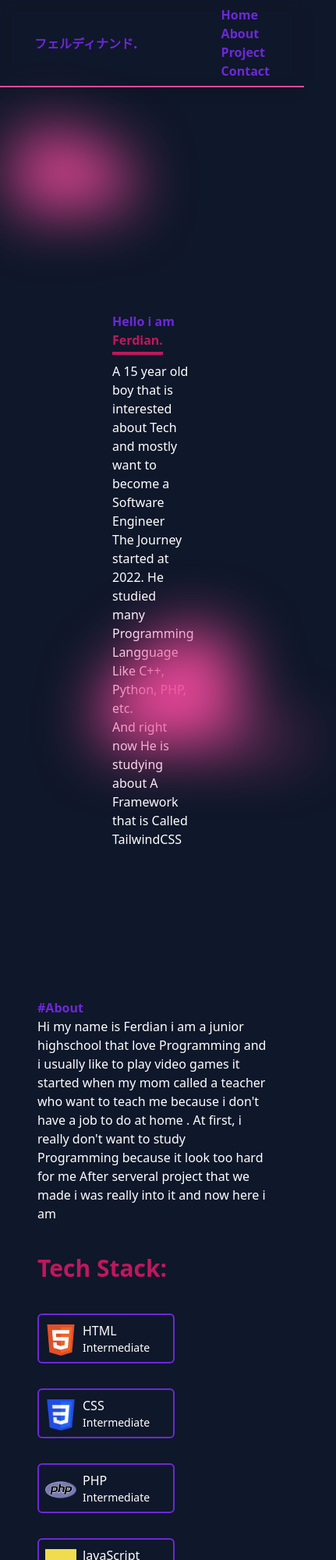
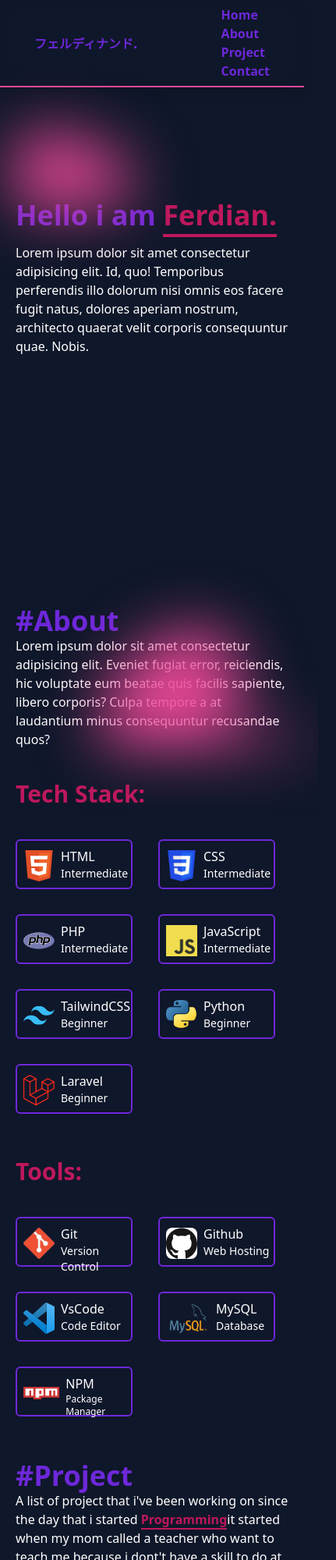
Before and after one commit to 12Ferdian12/12Ferdian12.github.io, a website: page Views/Personal.html in a window 390 px wide. Shown: the top 2000 px of the page at 78% size, 431 px wide, since content can reach past the window. Drawn offline with nearby package versions, Linux system fonts and the light colour scheme.

Commit message:
UPDATE: -FIXING RESPONSIVE PROBLEM(ON PROGRESS)

```diff
--- a/Views/Personal.html
+++ b/Views/Personal.html
@@ -11,97 +11,99 @@
   <script src="https://unpkg.com/feather-icons"></script>
 
 </head>
-<body class="bg-slate-900 ">
+<body class="bg-slate-900 scrollbar-thin scrollbar-thumb-pink-500 ">
     <!-- Navbar start -->
      <nav id="Nav" class="flex z-50 p-7 border-b-2 h-28 border-pink-500 bg-transparent backdrop-filter backdrop-blur overflow-hidden justify-between items-center shadow-lg sticky top-0 bg-slate-900 ">
         <div class="flex ">
-            <h1 class=" float-left mx-4    font-bold  text-violet-700 font-Japan hover:border-b-2 border-violet-700 sm:text-2xl  md:text-2xl " >フェルディナンド.</h1>
+            <h1 class=" float-left mx-4    font-bold  text-violet-700 font-Japan hover:border-b-2 border-violet-700 sm:text-2xl  md:text-2xl hover:cursor-default" >フェルディナンド.</h1>
         </div>
-        <div class="md:flex float-left items-center justify-between -z-10"  >
-            <div class=" mx-4 font-bold  text-sky-50 hover:border-b-2 border-violet-700" >
-                <!-- <a class="text-violet-700" href="#Home">Home</a> -->
+        <ul class="sm:hidden md:flex float-left items-center justify-between -z-10"  >
+            <li class=" mx-4 font-bold  text-sky-50 hover:border-b-2 border-violet-700" >
                 <button class="text-violet-700" onclick="topFunction()" id="myBtn" >Home</button>
-            </div>
-            <div class=" mx-4   font-bold  text-sky-50 hover:border-b-2 border-violet-700">
+            </li>
+            <li class=" mx-4   font-bold  text-sky-50 hover:border-b-2 border-violet-700">
                 <a class="text-violet-700" href="#About">About</a>
-            </div>
-            <div class=" mx-4   font-bold text-sky-50 hover:border-b-2 border-violet-700">
+            </li>
+            <li class=" mx-4   font-bold text-sky-50 hover:border-b-2 border-violet-700">
                 <a class="text-violet-700" href="#Project">Project</a>
-            </div>
-            <div class="mx-4  font-bold  text-sky-50 hover:border-b-2 border-violet-700">
+            </li>
+            <li class="mx-4  font-bold  text-sky-50 hover:border-b-2 border-violet-700">
                 <a class="text-violet-700" href="#Contact">Contact</a>
-            </div>
-        </div>
+            </li>
+        </ul>
+
     </nav>
     <!-- Navbar end -->
 
-<section id="Home"  >
-    <div class="absolute p-36 w-full h-full blur-2xl " style="background-image: url(./img/BGH.png);" ></div>
-    <div class="mb-12 p-36" >
-        <div class=" sm:p-1 md:p-16 pt-36 container mx-auto  text-white ">
-            <header class="text-left font-bold mb-4 text-violet-700 sm:text-5xl md:text-4xl ">
-                Hello i am <span class=" pb-1 border-b-4 text-pink-700 border-pink-700">Ferdian.</span>
-            </header>
-            <p class="sm:text-xl md:text-lg"> A 15 year old boy that is interested about Tech and mostly want to become a Software Engineer <br>The Journey started at 2022. He studied many Programming Langguage Like C++, Python, PHP, etc. <br> And right now He is studying about A Framework that is Called TailwindCSS </p>
+    <section id="Home"  >
+        <div class="absolute md:p-36 w-full h-full blur-2xl " style="background-image: url(./img/BGH.png);" ></div>
+        <div class="mb-12 sm:py-36 sm:px-10 md:p-36" >
+            <div class="px-5 sm:p-1 md:p-16 pt-36 container mx-auto  text-white ">
+                <header class="text-left font-bold mb-4 text-violet-700 text-4xl sm:text-5xl md:text-4xl ">
+                    Hello i am <span class="  md:pb-1 border-b-4 text-pink-700 border-pink-700">Ferdian.</span>
+                </header>
+                <p class="container mb-80 md:m-0 w-[350px] md:w-[700px] sm:text-xl md:text-lg"> Lorem ipsum dolor sit amet consectetur adipisicing elit. Id, quo! Temporibus perferendis illo dolorum nisi omnis eos facere fugit natus, dolores aperiam nostrum, architecto quaerat velit corporis consequuntur quae. Nobis.</p>
+            </div>
         </div>
-    </div>
-</section>
+    </section>
     <!-- Home end -->
 
     <!-- About start -->
-    <section class="m-12" id="About" >
-        <div class="sm:p-1 md:p-44  text-white ">
-            <span class="text-violet-700 font-bold sm:text-5xl md:text-4xl"> #About </span>
-            <p class="container md:w-[700px]  mb-10 text-white sm:text-sm md:text-base"> Hi my name is Ferdian i am a junior highschool that love Programming and i usually like to play video games it started when my mom called a teacher who want to teach me because i don't have  a job to do at home .  At first, i really don't want to study Programming because it look too hard for me  After serveral project that we made i was really into it and now here i am  </p>
+    <section  id="About" >
+        <div class="container sm:p-1 md:p-44  text-white ">
+            <div class="px-5 ">
+                <span class="text-violet-700  font-bold text-4xl sm:text-5xl md:text-4xl"> #About </span>
+                <p class="container  w-[350px] md:w-[700px]  mb-10 text-white sm:text-xl md:text-lg">  Lorem ipsum dolor sit amet consectetur adipisicing elit. Eveniet fugiat error, reiciendis, hic voluptate eum beatae quis facilis sapiente, libero corporis? Culpa tempore a at laudantium minus consequuntur recusandae quos? </p>
+            </div>
            <div class="flex justify-start items-center gap-4">
-                <h1 class="mb-10 font-bold text-3xl text-pink-700  ">Tech Stack:</h1>
+                <h1 class="px-5 mb-10 font-bold text-3xl text-pink-700  ">Tech Stack:</h1>
            </div>
             <!-- Bar start -->
             <!-- Programming Language -->
-            <div class="grid  gap-4 mb-10 sm:grid-cols-2  md:grid-cols-6">
-                <div class="flex mb-4 w-44 h-16 border-2 rounded-md border-violet-700 ">
+            <div class="px-5 grid  gap-4 mb-10 grid-cols-2 sm:grid-cols-2  md:grid-cols-6">
+                <div class="flex mb-4 w-[150px] md:w-44 h-16 border-2 rounded-md border-violet-700 ">
                     <img class="mx-2 my-3 w-10 h-10"  src="./img/html.svg" alt="">
                     <div class="py-2  ">
                         <p class=" font-medium">HTML</p>
                         <p class="text-sm hover:border-b border-white">Intermediate</p>
                     </div>
                 </div>
-                <div class="flex mb-4 w-44 h-16 border-2 rounded-md border-violet-700 ">
+                <div class="flex mb-4 w-[150px] md:w-44 h-16 border-2 rounded-md border-violet-700 ">
                     <img class="mx-2 my-3 w-10 h-10"  src="./img/CSS3.png" alt="CSS">
                     <div class="py-2 ">
                         <p class=" font-medium">CSS</p>
                         <p class="text-sm hover:border-b border-white">Intermediate</p>
                     </div>
                 </div>
-                <div class="flex mb-4 w-44 h-16 border-2 rounded-md border-violet-700 ">
+                <div class="flex mb-4 w-[150px] md:w-44 h-16 border-2 rounded-md border-violet-700 ">
                     <img class="mx-2 my-3 w-10 h-10"  src="./img/php.png" alt="PHP">
                     <div class="py-2 ">
                         <p class=" font-medium">PHP</p>
                         <p class="text-sm hover:border-b border-white">Intermediate</p>
                     </div>
                 </div>
-                <div class="flex mb-4 w-44 h-16 border-2 rounded-md border-violet-700 ">
+                <div class="flex mb-4 w-[150px] md:w-44 h-16 border-2 rounded-md border-violet-700 ">
                     <img class="mx-2 my-3 w-10 h-10"  src="./img/JS.png" alt="JavaScript">
                     <div class="py-2 ">
                         <p class=" font-medium">JavaScript</p>
                         <p class="text-sm hover:border-b border-white">Intermediate</p>
                     </div>
                 </div>
-                <div class="flex mb-4 w-44 h-16 border-2 rounded-md border-violet-700 ">
+                <div class="flex mb-4 w-[150px] md:w-44 h-16 border-2 rounded-md border-violet-700 ">
                     <img class="mx-2 my-3 w-10 h-10"  src="./img/Tailwind.svg" alt="TailwindCSS">
                     <div class="py-2 ">
                         <p class=" font-medium">TailwindCSS</p>
                         <p class="text-sm hover:border-b border-white">Beginner</p>
                     </div>
                 </div>
-                <div class="flex mb-4 w-44 h-16 border-2 rounded-md border-violet-700 ">
+                <div class="flex mb-4 w-[150px] md:w-44 h-16 border-2 rounded-md border-violet-700 ">
                     <img class="mx-2 my-3 w-10 h-10"  src="./img/Python.png" alt="Python">
                     <div class="py-2">
                         <p class=" font-medium">Python</p>
-                        <p class="text-sm hover:border-b border-white">Intermediate</p>
+                        <p class="text-sm hover:border-b border-white">Beginner</p>
                     </div>
                 </div>
-                <div class="flex mb-4 w-44 h-16 border-2 rounded-md border-violet-700 ">
+                <div class="flex mb-4 w-[150px] md:w-44 h-16 border-2 rounded-md border-violet-700 ">
                     <img class="mx-2 my-3 w-10 h-10"  src="./img/Laravel.png" alt="Laravel">
                     <div class="py-2">
                         <p class=" font-medium">Laravel</p>
@@ -110,41 +112,41 @@
                 </div>
             </div>
             <!-- Tools -->
-            <h1 class="mb-10 font-bold text-3xl text-pink-700">Tools:</h1>
-            <div class="grid grid-cols-6 gap-4 mb-10 sm:grid-cols-2  md:grid-cols-6">
-                <div class="flex mb-4 w-44 h-16 border-2 rounded-md border-violet-700 ">
+            <h1 class="px-5 mb-10 font-bold text-3xl text-pink-700">Tools:</h1>
+            <div class="px-5 grid  gap-4 mb-10 grid-cols-2 sm:grid-cols-2  md:grid-cols-6">
+                <div class="flex mb-4 w-[150px] md:w-44 h-16 border-2 rounded-md border-violet-700 ">
                     <img class="mx-2 my-3 w-10 h-10"  src="./img/Git.png" alt="Git">
                     <div class="py-2 ">
                         <p class=" font-medium">Git</p>
                         <p class="text-sm hover:border-b border-white">Version Control</p>
                     </div>
                 </div>
-                <div class="flex mb-4 w-44 h-16 border-2 rounded-md border-violet-700 ">
+                <div class="flex mb-4 w-[150px] md:w-44 h-16 border-2 rounded-md border-violet-700 ">
                     <img class="mx-2 my-3 w-10 h-10 bg-white rounded-lg"  src="./img/github.svg" alt="Github">
                     <div class="py-2 ">
                         <p class=" font-medium">Github</p>
                         <p class="text-sm hover:border-b border-white">Web Hosting</p>
                     </div>
                 </div>
-                <div class="flex mb-4 w-44 h-16 border-2 rounded-md border-violet-700 ">
+                <div class="flex mb-4 w-[150px] md:w-44 h-16 border-2 rounded-md border-violet-700 ">
                     <img class="mx-2 my-3 w-10 h-10"  src="./img/VS.png" alt="Visual Studio Code">
                     <div class="py-2 ">
                         <p class=" font-medium">VsCode</p>
                         <p class="text-sm hover:border-b border-white">Code Editor</p>
                     </div>
                 </div>
-                <div class="flex mb-4 w-44 h-16 border-2 rounded-md border-violet-700 ">
+                <div class="flex mb-4 w-[150px] md:w-44 h-16 border-2 rounded-md border-violet-700 ">
                     <img class="mx-2 my-3 w-14 h-10"  src="./img/MySQL.png" alt="Laravel">
                     <div class=" py-2">
                         <p class=" font-medium">MySQL</p>
                         <p class="text-sm hover:border-b border-white">Database</p>
                     </div>
                 </div>
-                <div class="flex mb-4 w-44 h-16 border-2 rounded-md border-violet-700 ">
+                <div class="flex mb-4 w-[150px] md:w-44 h-16 border-2 rounded-md border-violet-700 ">
                     <img class="mx-2 mt-6 my-3 w-14 h-4"  src="./img/npm.png" alt="NPM">
                     <div class="py-2">
                         <p class=" font-medium">NPM</p>
-                        <p class="text-xs hover:border-b border-white">Package Manager</p>
+                        <p class="text-xs  hover:border-b border-white">Package Manager</p>
                     </div>
                 </div>
             </div>
@@ -155,13 +157,13 @@
     <!-- Project Start -->
     <section id="Project">
         <div class="sm:p-1 md:px-56 text-white ">
-            <h1 class="text-4xl font-bold text-violet-700">#Project</h1>
-            <p class="mb-10 sm:px-1"> A list of project that i've been working on since the day that i started <span class="border-b-2 border-pink-700 font-bold text-pink-700">Programming</span><br>it started when my mom called a teacher who want to teach me because i dont't have <br> a skill to do at home. At first, i really don't want to study to code because it look too hard for me <br> After serveral project that we made i was really into it and now here i am</p>
-            <div class="">
-                <h1 class="text-4xl font-bold text-pink-700 mb-10">Project-List:</h1>
+            <div class="px-5">
+                <h1 class="container text-4xl font-bold text-violet-700">#Project</h1>
+                <p class="container w-[350px] md:w-[700px] mb-10 "> A list of project that i've been working on since the day that i started <span class="border-b-2 border-pink-700 font-bold text-pink-700">Programming</span>it started when my mom called a teacher who want to teach me because i dont't have a skill to do at home. At first, i really don't want to study to code because it look too hard for me  After serveral project that we made i was really into it and now here i am</p>
             </div>
-            <div class="flex">
-                <div class="py-12 mx-2 w-96  text-white bg-violet-800 hover:bg-violet-700  shadow-2xl rounded-lg">
+            <h1 class="sm:mx-4 px-6 text-4xl font-bold text-pink-700 mb-10">Project-List:</h1>
+            <div class="md:flex">
+                <div class="py-12 sm:mx-4 md:mx-2 w-96  text-white bg-violet-800 hover:bg-violet-700  shadow-2xl rounded-lg">
                     <img class=" bg-cover top-0 w-80 h-40  rounded mx-auto mb-2 " src="./img/PW.png" alt="Personal Web">
                     <div class="flex justify-between">
                         <h1 class=" mx-6 border-b-2 border-b-white text-2xl font-bold">Personal Web</h1>
@@ -190,15 +192,15 @@
     <section id="Contact" class="text-white">
             <div class="p-44">
                 <div class="p-4 mx-4">
-                    <h1 id="Social" class="md:px-[320px] py-7  text-4xl font-bold text-pink-700">Want To <span class="border-b-4 border-pink-700">Contact</span> Me?</h1>
-                    <div class="md:flex md:px-56">
-                        <div class="flex mx-4 w-44 h-16 border-2 rounded-md border-violet-700">
+                    <h1 id="Social" class="md:px-[320px] py-7 w-28 text-4xl font-bold text-pink-700">Want To <span class="border-b-4 border-pink-700">Contact</span> Me?</h1>
+                    <div class="md:flex mx-auto md:px-56">
+                        <div class="flex sm:mb-3 mx-4 w-44 h-16 border-2 rounded-md border-violet-700">
                             <a class="flex p-6 items-center hover:font-bold" href="https://www.instagram.com/yong.who/"><i data-feather="instagram"></i> <p class=" mx-4 hover:border-b border-white">Instagram</p> </a>
                         </div>
-                        <div class="flex mx-4 w-44 h-16 border-2 rounded-md border-violet-700 ">
+                        <div class="flex sm:mb-3 mx-4 w-44 h-16 border-2 rounded-md border-violet-700 ">
                             <a class="flex p-6 items-center hover:font-bold" href=""> <p class=" mx-4 hover:border-b border-white">Discord</p> </a>
                         </div>
-                        <div class="flex mx-4 w-44 h-16 border-2 rounded-md border-violet-700">
+                        <div class="flex sm:mb-3 mx-4 w-44 h-16 border-2 rounded-md border-violet-700">
                             <a class="flex p-6 items-center hover:font-bold" href=""><i data-feather="youtube"></i> <p class=" mx-4 hover:border-b border-white">youtube</p></a>
                         </div>
                     </div>
--- a/package.json
+++ b/package.json
@@ -1,5 +1,6 @@
 {
   "devDependencies": {
+    "tailwind-scrollbar": "^3.0.4",
     "tailwindcss": "^3.3.2"
   },
   "name": "personal",
--- a/tailwind.config.js
+++ b/tailwind.config.js
@@ -8,5 +8,7 @@ module.exports = {
       }
     },
   },
-  plugins: [],
+  plugins: [
+    require('tailwind-scrollbar'),
+  ],
 }
```
Also changed, not shown: Tailwind/style.css, 1 other file.
